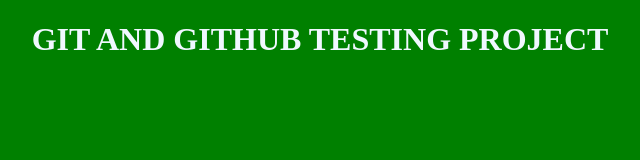
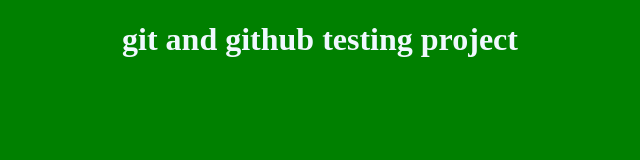
Before and after one commit to bigfhame/TESTING-GIT, a plain HTML site: page index.html in a window 1280 px wide. Shown: the whole page, without its empty margins (320-960 px from the left). Drawn offline with Linux system fonts and the light colour scheme.

Commit message:
errors in my project

```diff
--- a/main.css
+++ b/main.css
@@ -3,6 +3,5 @@ body {
 }
 h1 {
     color: aliceblue;
-    text-transform: uppercase;
-    text-align: center;
-}
+    text-transform: uppercas;
+    text-align: center; }
```
